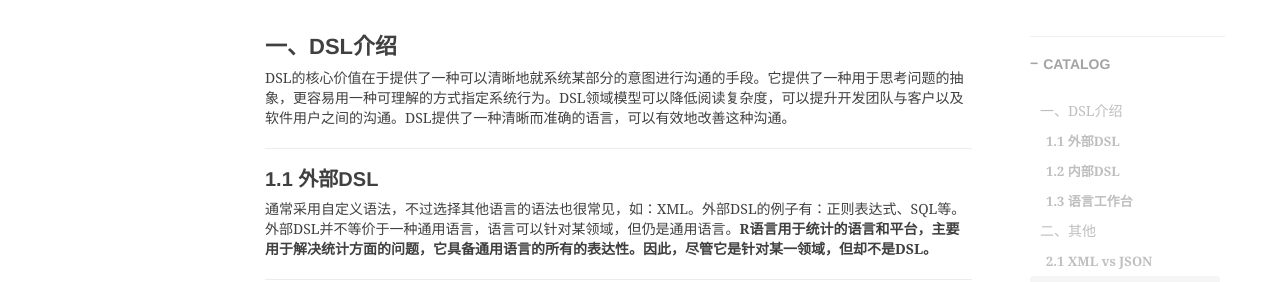
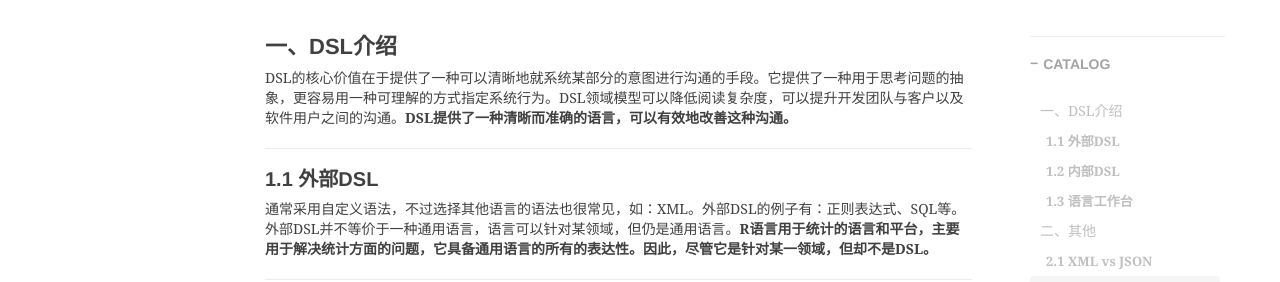
Before and after one commit to shihai1991/shihai1991.github.io, a Jekyll site: the page built from _posts/2023-02-17-领域特定语言学习总结.md, in a window 1280 px wide. Shown: the part 519-801 px from the top of the page. Built offline with Jekyll 4.4.1, drawn with Linux system fonts in a browser that asks for light colours; nearby versions of some CDN libraries; comment, search, counter and statistics services are not loaded.

```diff
--- a/_posts/2023-02-17-领域特定语言学习总结.md
+++ b/_posts/2023-02-17-领域特定语言学习总结.md
@@ -9,7 +9,7 @@ tags:
 time: '2023.02.17 9:40:00'
 ---
 # 一、DSL介绍
-DSL的核心价值在于提供了一种可以清晰地就系统某部分的意图进行沟通的手段。它提供了一种用于思考问题的抽象，更容易用一种可理解的方式指定系统行为。DSL领域模型可以降低阅读复杂度，可以提升开发团队与客户以及软件用户之间的沟通。DSL提供了一种清晰而准确的语言，可以有效地改善这种沟通。
+DSL的核心价值在于提供了一种可以清晰地就系统某部分的意图进行沟通的手段。它提供了一种用于思考问题的抽象，更容易用一种可理解的方式指定系统行为。DSL领域模型可以降低阅读复杂度，可以提升开发团队与客户以及软件用户之间的沟通。**DSL提供了一种清晰而准确的语言，可以有效地改善这种沟通。**
 
 ## 1.1 外部DSL
 通常采用自定义语法，不过选择其他语言的语法也很常见，如：XML。外部DSL的例子有：正则表达式、SQL等。外部DSL并不等价于一种通用语言，语言可以针对某领域，但仍是通用语言。**R语言用于统计的语言和平台，主要用于解决统计方面的问题，它具备通用语言的所有的表达性。因此，尽管它是针对某一领域，但却不是DSL。**
```
